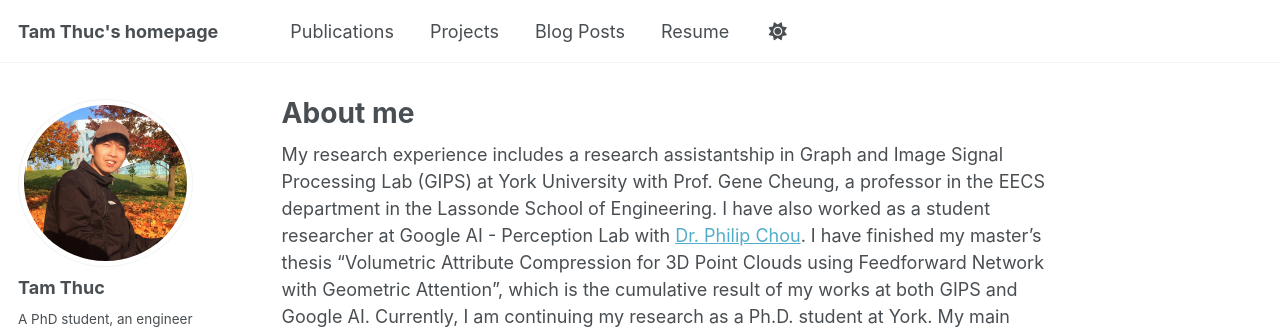
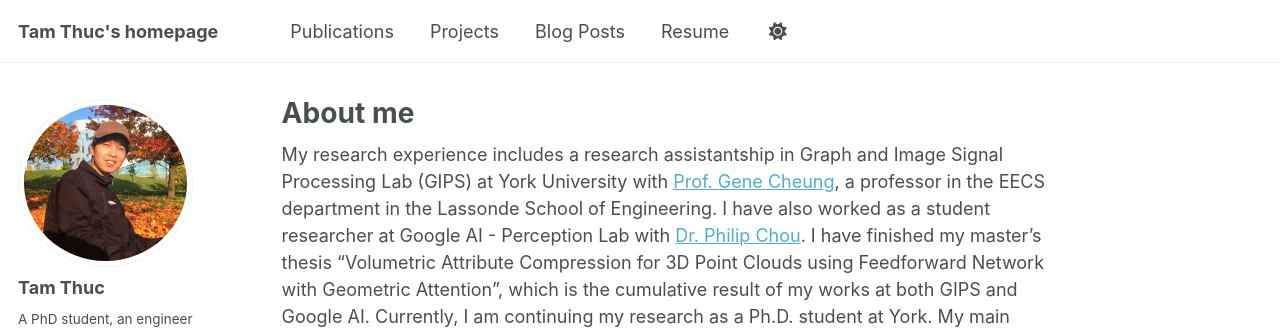
Before and after one commit to tamthuc1995/tamthuc1995.github.io, a Jekyll site: the page built from _pages/about.md, in a window 1280 px wide. Shown: the top 334 px of the page. Built offline with Jekyll 4.4.1, drawn with Linux system fonts in a browser that asks for light colours; some web fonts are replaced; part of the change alters nothing that is shown.

```diff
--- a/_pages/about.md
+++ b/_pages/about.md
@@ -7,7 +7,7 @@ redirect_from:
   - /about.html
 ---
 
-My research experience includes a research assistantship in Graph and Image Signal Processing Lab (GIPS) at York University with Prof. Gene Cheung, a professor in the EECS department in the Lassonde School of Engineering. I have also worked as a student researcher at Google AI - Perception Lab with [Dr. Philip Chou](https://packet.media/). I have finished  my master's thesis “Volumetric Attribute Compression for 3D Point Clouds using Feedforward Network with Geometric Attention”, which is the cumulative result of my works at both GIPS and Google AI. Currently, I am continuing my research as a Ph.D. student at York. My main research is about 3D point cloud compression along with mathematically interpretable deep learning models.
+My research experience includes a research assistantship in Graph and Image Signal Processing Lab (GIPS) at York University with [Prof. Gene Cheung](https://www.eecs.yorku.ca/~genec/index.html), a professor in the EECS department in the Lassonde School of Engineering. I have also worked as a student researcher at Google AI - Perception Lab with [Dr. Philip Chou](https://packet.media/). I have finished  my master's thesis “Volumetric Attribute Compression for 3D Point Clouds using Feedforward Network with Geometric Attention”, which is the cumulative result of my works at both GIPS and Google AI. Currently, I am continuing my research as a Ph.D. student at York. My main research is about 3D point cloud compression along with mathematically interpretable deep learning models.
 <!-- my latest work, accepted in NISP'24, is "Interpretable Lightweight Transformer via Unrolling of Learned Graph Smoothness Priors" which derived entirely from a graph-based mathematical model, it shares many similarities with attention operations with significantly reduced parameter counts, memory footprint and also gives competitive interpolation performance.  -->
 <!-- Although I have been doing a lot of research work, my desire is to learn more about industry perspectives on machine learning and improve my skill further to a practical level by low-level engineering, e.g, real-time inference, GPU kernel-based implementation. -->
 
```
